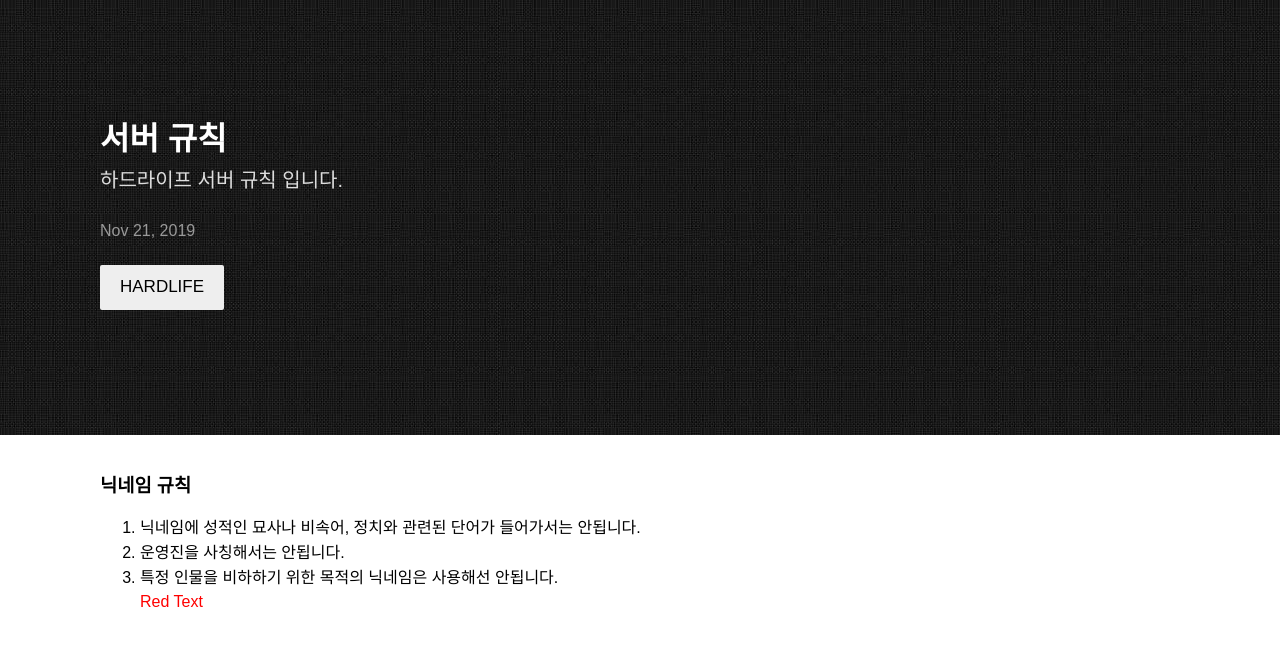
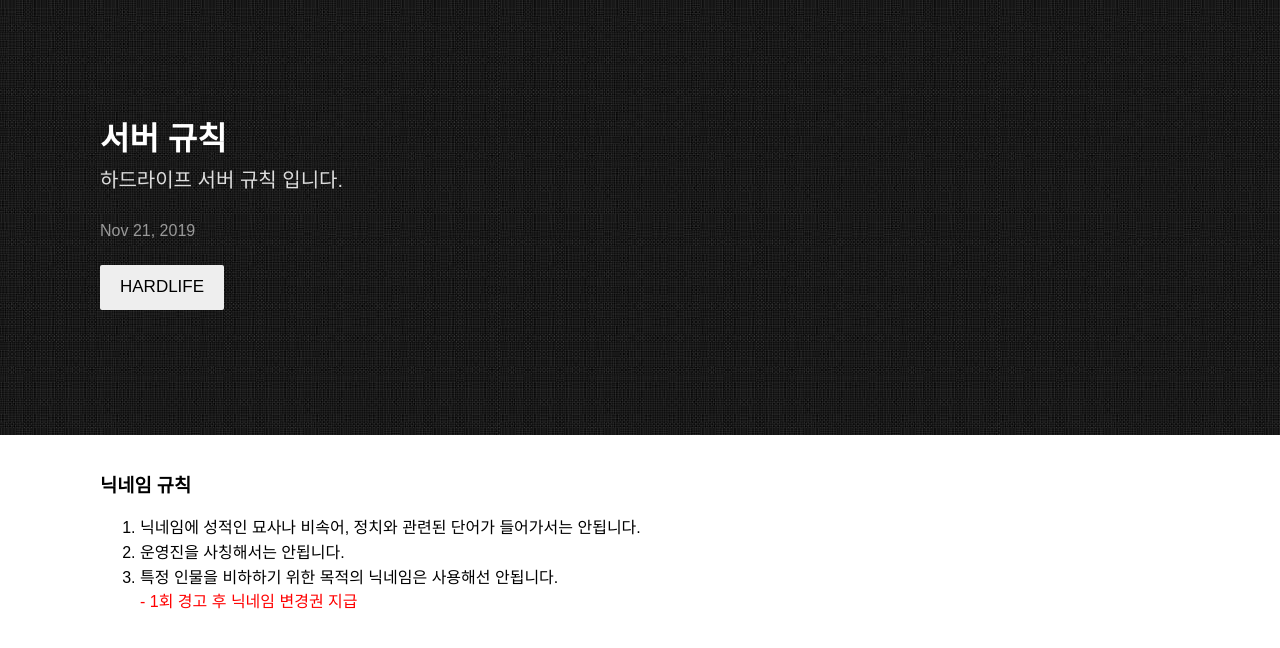
Before and after one commit to dueilee0/dueilee0.github.io, a Jekyll site: the page built from _posts/2019-11-21-서버-규칙.markdown, in a window 1280 px wide. Shown: the top 648 px of the page. Built offline with Jekyll 4.4.1, drawn with Linux system fonts in a browser that asks for light colours; some web fonts are replaced.

Commit message:
Update 2019-11-21-서버-규칙.markdown

```diff
--- a/_posts/2019-11-21-서버-규칙.markdown
+++ b/_posts/2019-11-21-서버-규칙.markdown
@@ -9,4 +9,4 @@ categories: HARDLIFE
 1. 닉네임에 성적인 묘사나 비속어, 정치와 관련된 단어가 들어가서는 안됩니다.
 2. 운영진을 사칭해서는 안됩니다.
 3. 특정 인물을 비하하기 위한 목적의 닉네임은 사용해선 안됩니다.
-<span style="color:red">Red Text</span>
+<span style="color:red">- 1회 경고 후 닉네임 변경권 지급</span>
```
